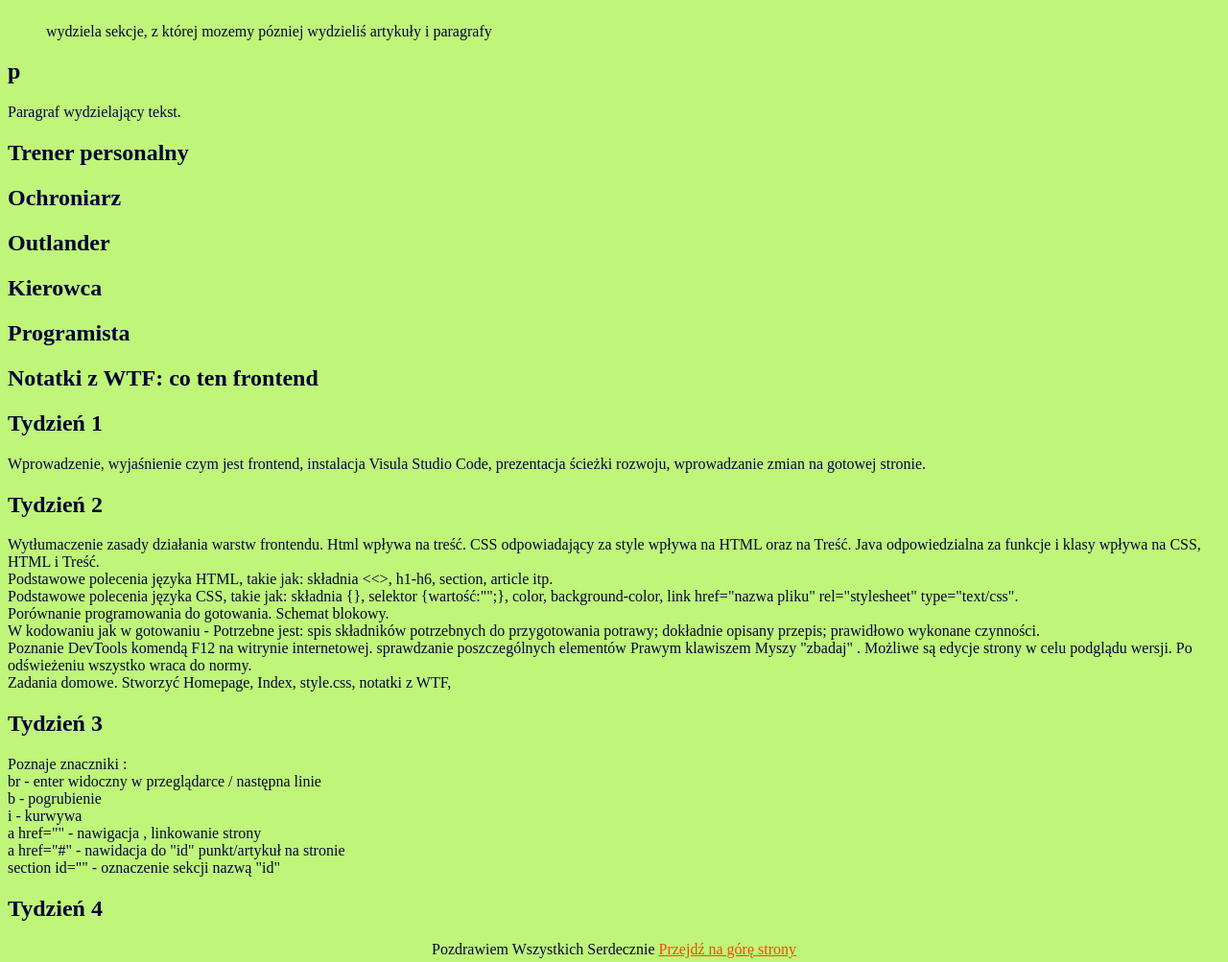
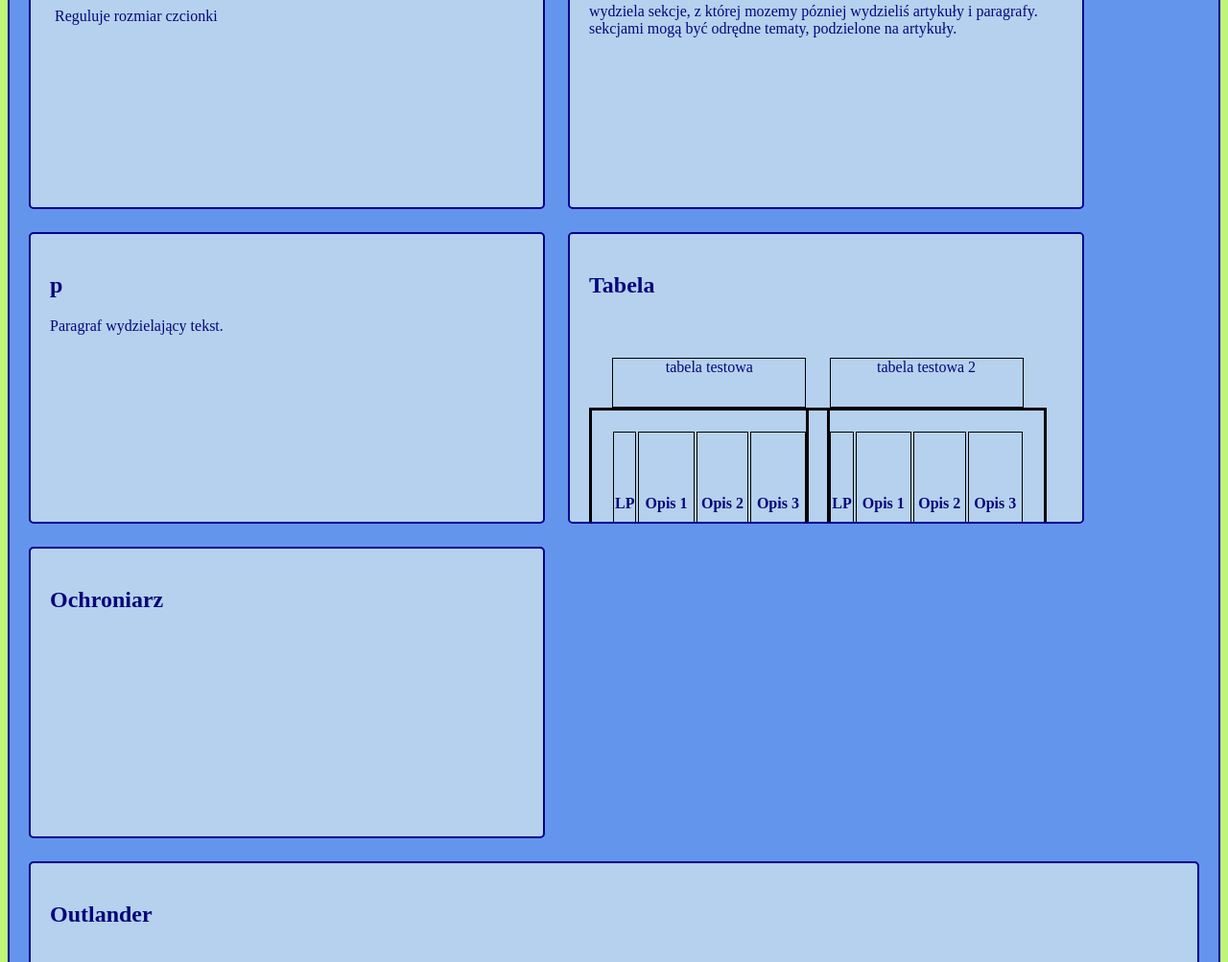
Before and after one commit to kamil-pawlicki/homepage, a plain HTML site: page nauka-html.html in a window 1280 px wide. Shown: the part 237-1240 px from the top of the page at 96% size. Drawn offline with Linux system fonts and the light colour scheme.

```diff
--- a/nauka-html.html
+++ b/nauka-html.html
@@ -20,142 +20,228 @@
       <header id="top"><a>Nauka HTML-a</a></header>
       <img src="C:\Users\klpaw\Desktop\html.jpg" alt="obraz html" />
 
-      <section id="oMnie">
+      <section class="about">
         <h1>Moje ulubione znaczniki</h1>
 
-        <div>
-          <article>
-            <blockquote>
+        <div class="div">
+          <article class="article">
+
               <h2>h1-h6</h2>
 
-              <p>Reguluje rozmiar czcionki</p>
-            </blockquote>
+              <p class="article__paragraph">Reguluje rozmiar czcionki</p>
+
           </article>
         </div>
 
-        <div>
-          <article>
-            <blockquote>
+        <div class="div">
+          <article class="article">
+
               <h2>section</h2>
               <p>
                 wydziela sekcje, z której mozemy pózniej wydzieliś artykuły i
-                paragrafy
+                paragrafy. sekcjami mogą być odrędne tematy, podzielone na artykuły.
               </p>
-            </blockquote>
+
           </article>
         </div>
 
-        <div>
-          <article>
+        <div class="div">
+          <article class="article">
             <h2>p</h2>
             <p>Paragraf wydzielający tekst.</p>
           </article>
         </div>
 
-        <div>
-          <article>
-            <h2>Trener personalny</h2>
-            <p></p>
+        <div class="div">
+          <article class="article">
+            <h2>Tabela</h2>
+            <div class="div">
+
+              <table class="table">
+                <caption class ="table__caption"> tabela testowa</caption>
+                  <thead class ="table__head">
+                    <tr class ="table__head--cells">
+                      <th class ="table__head--cells">LP
+
+                      </th>
+                      <th class ="table__head--cells">Opis 1
+
+                      </th>
+                      <th class ="table__head--cells">Opis 2
+                      </th>
+                      <th class ="table__head--cells">Opis 3
+
+                      </th>
+                    </tr>
+
+                  </thead>
+                    <tbody class ="table__body">
+                      <tr class ="table__body--cells">
+                        <td class ="table__body--cells">1</td>
+                        <td class ="table__body--cells">
+                          Aaaaaaa
+                        </td>
+                        <td class ="table__body--cells">
+                          Bbbbbb
+                        </td>
+                        <td class ="table__body--cells">
+                          Ccccccc
+                        </td>
+                      </tr>
+                      <tr class ="table__body--cells">
+                        <td class ="table__body--cells">2</td>
+                        <td class ="table__body--cells">
+                          Aaaa 22
+                        </td>
+                        <td class ="table__body--cells">
+                          Bbbb 22
+                        </td>
+                        <td class ="table__body--cells">
+                          Cccc 22
+                        </td>
+                      </tr>
+
+
+                      <tr class ="table__body--cells">
+                        <td class ="table__body--cells">3</td>
+                        <td class ="table__body--cells">
+                          Aaa 3
+                        </td>
+                        <td class ="table__body--cells">
+                          Bbb 3
+                        </td>
+                        <td class ="table__body--cells">
+                          Ccc 3
+                        </td>
+                      </tr>
+                      <tr class ="table__body--cells">
+                        <td class ="table__body--cells">4</td>
+                        <td class ="table__body--cells">
+                          Aaa 4
+                        </td>
+                        <td class ="table__body--cells">
+                          Bbb 4
+                        </td>
+                        <td class ="table__body--cells">
+                          Ccc 4
+                        </td>
+                      </tr>
+
+
+
+
+                    </tbody>
+
+
+              </table>
+            </div>
+
+
+            <div class="div">
+              <p class="article__paragraph">
+                <table class="table">
+                  <caption class ="table__caption"> tabela testowa 2</caption>
+                    <thead class ="table__head">
+                      <tr class ="table__head--cells">
+                        <th class ="table__head--cells">LP
+
+                        </th>
+                        <th class ="table__head--cells">Opis 1
+
+                        </th>
+                        <th class ="table__head--cells">Opis 2
+                        </th>
+                        <th class ="table__head--cells">Opis 3
+
+                        </th>
+                      </tr>
+
+                    </thead>
+                      <tbody class ="table__body">
+                        <tr class ="table__body--cells">
+                          <td class ="table__body--cells">1</td>
+                          <td class ="table__body--cells">
+                            Aaaaaaa
+                          </td>
+                          <td class ="table__body--cells">
+                            Bbbbbb
+                          </td>
+                          <td class ="table__body--cells">
+                            Ccccccc
+                          </td>
+                        </tr>
+                        <tr class ="table__body--cells">
+                          <td class ="table__body--cells">2</td>
+                          <td class ="table__body--cells">
+                            Aaaa 22
+                          </td>
+                          <td class ="table__body--cells">
+                            Bbbb 22
+                          </td>
+                          <td class ="table__body--cells">
+                            Cccc 22
+                          </td>
+                        </tr>
+
+
+                        <tr class ="table__body--cells">
+                          <td class ="table__body--cells">3</td>
+                          <td class ="table__body--cells">
+                            Aaa 3
+                          </td>
+                          <td class ="table__body--cells">
+                            Bbb 3
+                          </td>
+                          <td class ="table__body--cells">
+                            Ccc 3
+                          </td>
+                        </tr>
+                        <tr class ="table__body--cells">
+                          <td class ="table__body--cells">4</td>
+                          <td class ="table__body--cells">
+                            Aaa 4
+                          </td>
+                          <td class ="table__body--cells">
+                            Bbb 4
+                          </td>
+                          <td class ="table__body--cells">
+                            Ccc 4
+                          </td>
+                        </tr>
+
+
+
+
+                      </tbody>
+
+
+                </table>
+              </div>
+
+          </article>
+        </div>
+
+
+        <div class="div">
+          <article class="article">
+            <h2>Ochroniarz</h2>
+            <p class="article__paragraph"></p>
           </article>
         </div>
         <div>
-          <article>
-            <h2>Ochroniarz</h2>
-            <p></p>
-          </article>
-        </div>
-        <div>
-          <article>
+          <article class="article">
             <h2>Outlander</h2>
-            <p></p>
+            <p class="article__paragraph"></p>
           </article>
         </div>
 
-        <div>
+        <div class="div">
           <article>
             <h2>Kierowca</h2>
             <p></p>
           </article>
         </div>
 
-        <div>
-          <article>
-            <h2>Programista</h2>
-            <p></p>
-          </article>
-        </div>
-      </section>
-
-      <section id="notatki">
-        <h1>Notatki z WTF: co ten frontend</h1>
-
-        <div>
-          <article>
-            <h2>Tydzień 1</h2>
-            <p>
-              Wprowadzenie, wyjaśnienie czym jest frontend, instalacja Visula
-              Studio Code, prezentacja ścieżki rozwoju, wprowadzanie zmian na
-              gotowej stronie.
-            </p>
-          </article>
-        </div>
-
-        <div>
-          <article>
-            <h2>Tydzień 2</h2>
-            <p>
-              Wytłumaczenie zasady działania warstw frontendu. Html wpływa na
-              treść. CSS odpowiadający za style wpływa na HTML oraz na Treść.
-              Java odpowiedzialna za funkcje i klasy wpływa na CSS, HTML i
-              Treść.
-              <br />
-              Podstawowe polecenia języka HTML, takie jak: składnia <&lt>,
-              h1-h6, section, article itp.
-              <br />
-              Podstawowe polecenia języka CSS, takie jak: składnia {}, selektor
-              {wartość:"";}, color, background-color, link href="nazwa pliku"
-              rel="stylesheet" type="text/css".
-              <br />
-              Porównanie programowania do gotowania. Schemat blokowy. <br />
-              W kodowaniu jak w gotowaniu - Potrzebne jest: spis składników
-              potrzebnych do przygotowania potrawy; dokładnie opisany przepis;
-              prawidłowo wykonane czynności.
-              <br />
-              Poznanie DevTools komendą F12 na witrynie internetowej.
-              sprawdzanie poszczególnych elementów Prawym klawiszem Myszy
-              "zbadaj" . Możliwe są edycje strony w celu podglądu wersji. Po
-              odświeżeniu wszystko wraca do normy.
-              <br />
-              Zadania domowe. Stworzyć Homepage, Index, style.css, notatki z
-              WTF,
-            </p>
-          </article>
-        </div>
-
-        <div>
-          <article>
-            <h2>Tydzień 3</h2>
-            <p>
-              Poznaje znaczniki : <br />
-              br - enter widoczny w przeglądarce / następna linie <br />
-              b - pogrubienie
-              <br />
-              i - kurwywa <br />
-              a href="" - nawigacja , linkowanie strony <br />
-              a href="#" - nawidacja do "id" punkt/artykuł na stronie
-              <br />
-              section id="" - oznaczenie sekcji nazwą "id"
-              <br />
-            </p>
-          </article>
-        </div>
-
-        <div>
-          <article>
-            <h2>Tydzień 4</h2>
-            <p></p>
-          </article>
-        </div>
       </section>
     </main>
     <footer>
--- a/style.css
+++ b/style.css
@@ -90,6 +90,7 @@
   width: 45%;
 
   display: inline-block;
+
 }
 
 .article {
@@ -124,3 +125,54 @@
 .footer__link {
   color: orangered;
 }
+
+.table {
+  margin: auto;
+  padding: 20px;
+  border: 3px solid black;
+  width: 100%;
+
+}
+.table__caption {
+  margin: auto;
+  padding: auto;
+  border: 1px solid black;
+  width: 200px;
+  height: 50px;
+}
+
+
+.table__head {
+  margin: auto;
+  padding: auto;
+  border: 1px solid rgb(92, 23, 23);
+  width: 500px;
+  height: 150px;
+}
+
+
+.table__head--cells {
+  margin: auto;
+  padding: auto;
+  border: 1px solid black;
+  width: 50px;
+  height: 20px;
+
+}
+
+.table__body {
+  margin: auto;
+  padding: auto;
+  border: 1px solid rgb(92, 23, 23);
+  width: 500px;
+  height: 350px;
+
+}
+.table__body--cells {
+  margin: auto;
+  padding: auto;
+  border: 1px dotted rgb(136, 163, 13);
+  width: 50px;
+  height: 20px;
+
+}
```
Also changed, not shown: main.js (+41 -7 lines).
